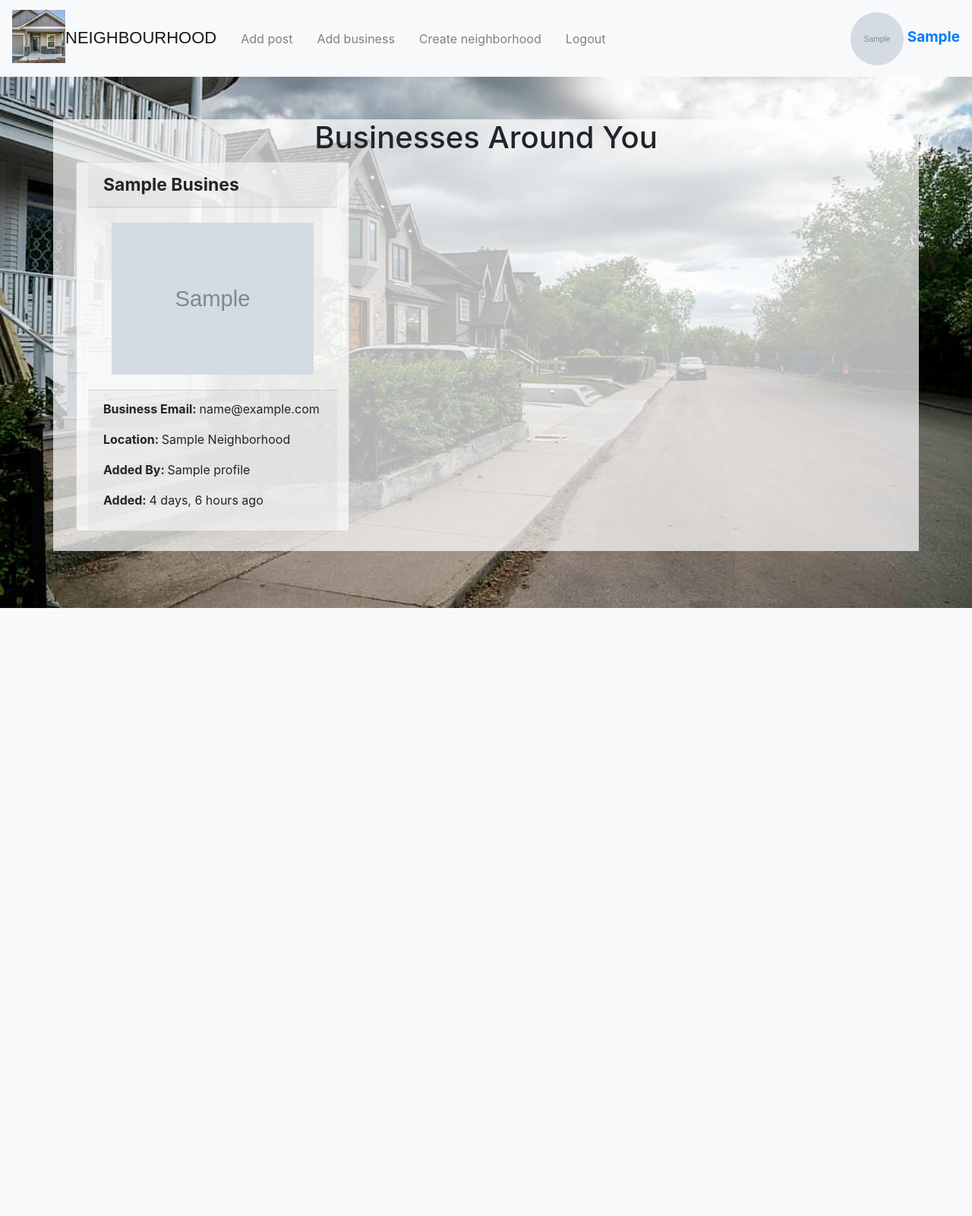
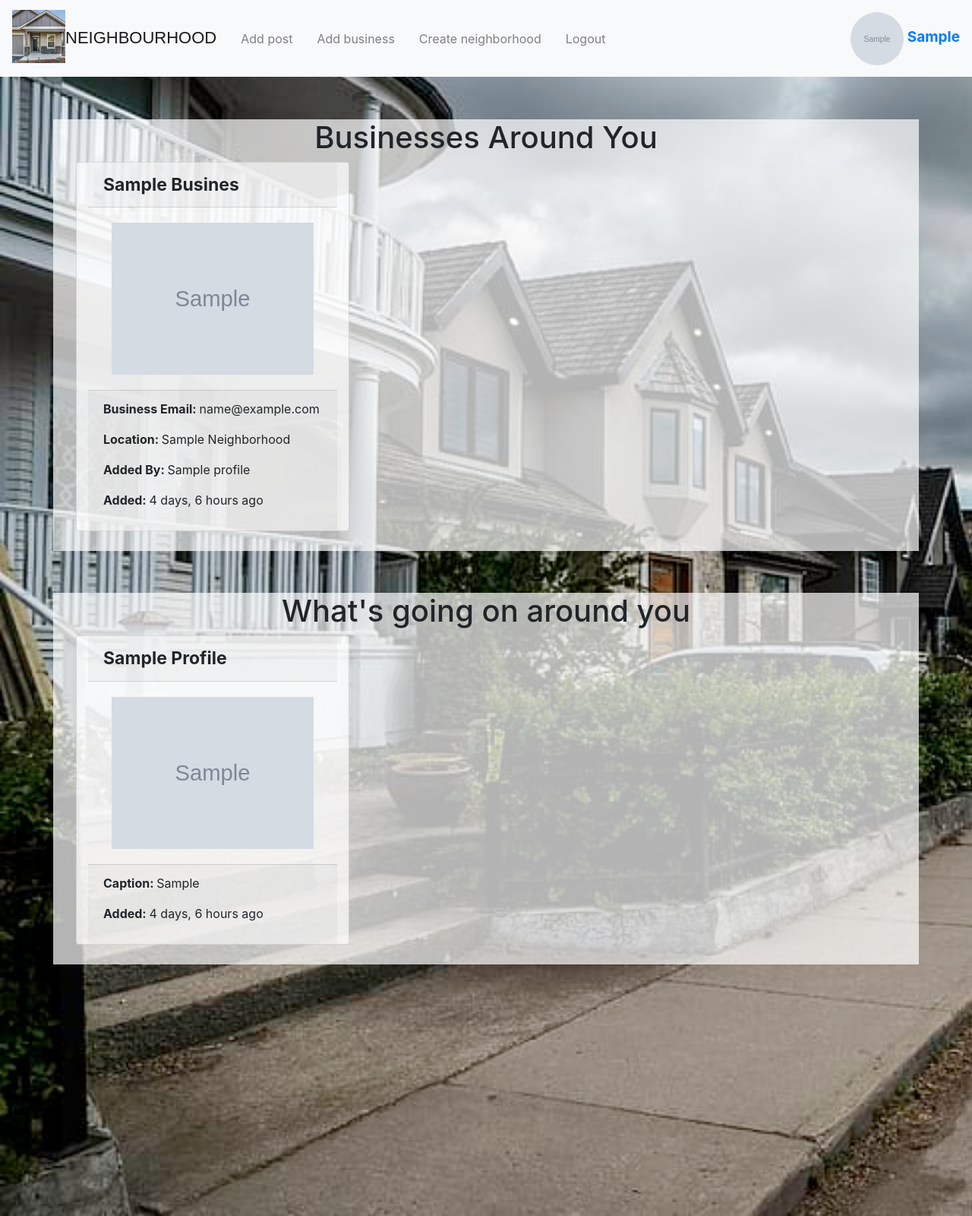
Before and after one commit to njoroge33/neighbourhood, a Django app: page /home in a window 1280 px wide. Shown: the whole page at 76% size. Before the commit the page ends 800 px from the top, so only its background shows below. Run offline with Django 3.2, Linux system fonts and the light colour scheme; a user stored in the database is signed in; tables that the repository leaves empty hold one stand-in row (values such as "Sample post"); grey boxes marked "Sample" are stand-in pictures; some libraries are stand-ins or nearby versions; some web fonts are replaced.

Commit message:
display all the post belonging to a neighbourhood

```diff
--- a/neighbor/models.py
+++ b/neighbor/models.py
@@ -56,3 +56,8 @@ class Post(models.Model):
     pub_date = models.DateTimeField(auto_now_add=True)
     post_image = models.ImageField(upload_to = 'posts/')
     caption = models.CharField(max_length=150)
+
+    @classmethod
+    def get_posts(cls):
+        posts = cls.objects.all()
+        return posts
--- a/neighbor/templates/index.html
+++ b/neighbor/templates/index.html
@@ -11,7 +11,8 @@
         <div class="card col-xs-6 col-sm-6 col-md-4" style="background-color: rgba(255, 255, 255, 0.7);">
             <strong class="card-header" style="font-size: 23px;">{{business.business_name | title}}</strong>
             <div class="card-body text-center">
-                <img class="img-fluid" src="{{business.business_photo.url}}" style="height: 200px;padding: 0;margin: 0;">
+                <img class="img-fluid" src="{{business.business_photo.url}}"
+                    style="height: 200px;padding: 0;margin: 0;">
             </div>
             <div class="card-footer">
                 <p><strong>Business Email: </strong>{{business.bussiness_email}}</p>
@@ -23,7 +24,26 @@
         {%endif%}
         {%endfor%}
     </div>
+</div>
 
+<div class="container" style="background-color: rgba(255, 255, 255, 0.7);padding-bottom: 2%;">
+    <div class="container" style="margin-top: 5%;">
+        <h1 class="text-center">What's going on around you </h1>
+        {%for post in posts%}
+        {%if current_user.profile.neighborhood.name == post.user.profile.neighborhood.name%}
+        <div class="card col-xs-6 col-sm-6 col-md-4" style="background-color: rgba(255, 255, 255, 0.7);">
+            <strong class="card-header" style="font-size: 23px;">{{post.user.profile.name | title}}</strong>
+            <div class="card-body text-center">
+                <img class="img-fluid" src="{{post.post_image.url}}" style="height: 200px;padding: 0;margin: 0;">
+            </div>
+            <div class="card-footer">
+                <p><strong>Caption: </strong>{{post.caption}}</p>
+                <p><strong>Added: </strong>{{post.pub_date | naturaltime}}</p>
+            </div>
+        </div>
+        {%endif%}
+        {%endfor%}
+    </div>
 </div>
 
 {%endblock%}
--- a/neighbor/templates/navbar.html
+++ b/neighbor/templates/navbar.html
@@ -12,7 +12,7 @@
                 src="{{request.scheme}}://{{request.META.HTTP_HOST}}{% static 'images/logo.jpg' %}" class="img-fluid"
                 style="height:70px;width:70px;margin-bottom:2%;">NEIGHBOURHOOD</a>
         {% if user.is_authenticated %}
-        <a href="#" class="nav-link">Add post</a>
+        <a href="/newpost" class="nav-link">Add post</a>
         <a href="/newbusiness" class="nav-link">Add business</a>
         <a href="/admin" class="nav-link">Create neighborhood</a>
         <a href="/logout" class="nav-link">Logout</a>
--- a/neighbor/views.py
+++ b/neighbor/views.py
@@ -1,14 +1,16 @@
 from django.shortcuts import render, redirect
 from .forms import SignUpForm, ProfileForm, BusinessForm, PostForm
-from .models import Profile, Business
+from .models import Profile, Business, Post
 from django.contrib.auth.forms import UserCreationForm
 
 # Create your views here.
 def home(request):
     current_user = request.user
     businesses = Business.get_business()
+    posts = Post.get_posts()
 
-    return render(request, 'index.html', {'current_user':current_user, 'businesses':businesses})
+
+    return render(request, 'index.html', {'current_user':current_user, 'businesses':businesses, 'posts':posts})
 
 def signup(request):
     name = 'Signup'
--- a/static/css/index.css
+++ b/static/css/index.css
@@ -1,5 +1,5 @@
 body {
-    height:100vh;
+    height:200vh;
     background-size: cover;
     background-repeat: no-repeat;
 }
```
Also changed, not shown: media/posts/Image_from_iOS.jpg (added).
